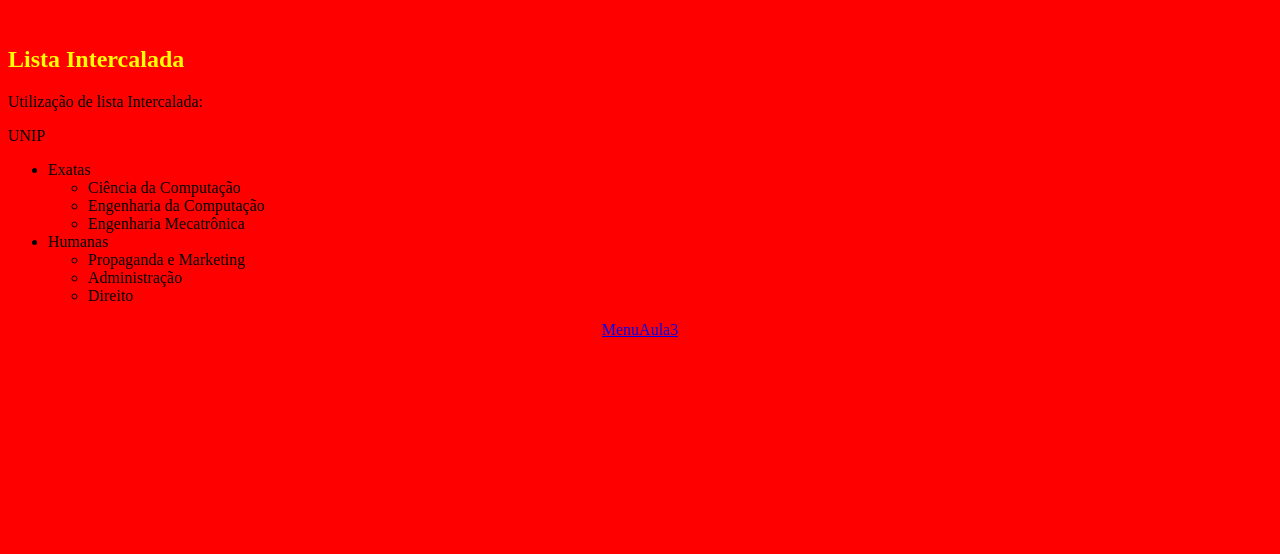
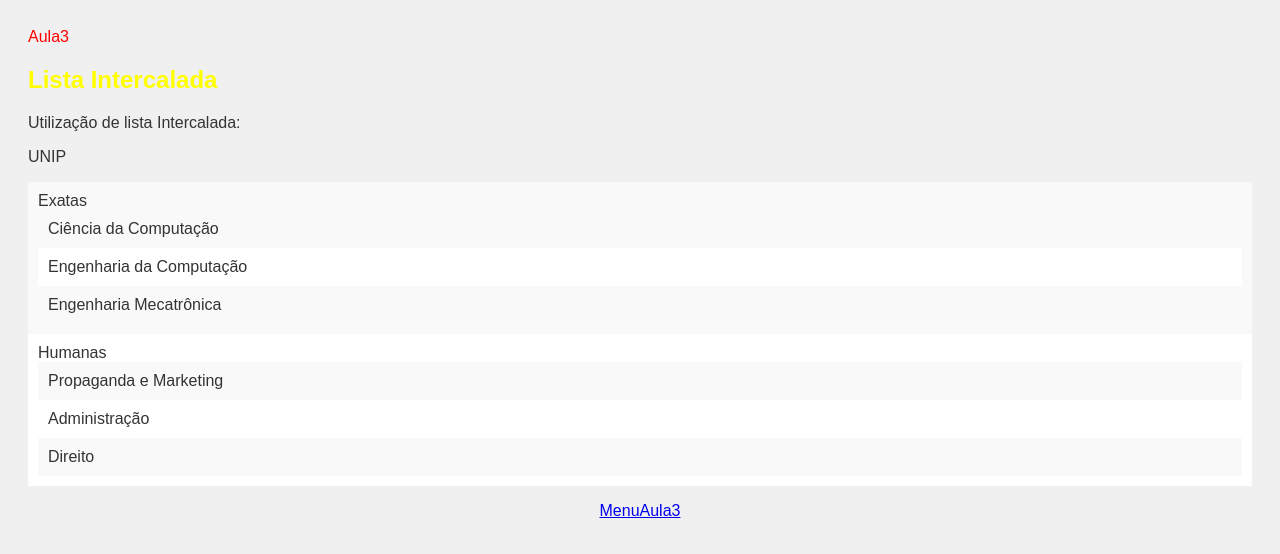
Before and after one commit to Gabriel485s/exe7-3, a plain HTML site: page index.html in a window 1280 px wide. Drawn offline with Linux system fonts and the light colour scheme.

Commit message:
Update index.html

```diff
--- a/index.html
+++ b/index.html
@@ -1,6 +1,32 @@
 <html>
     <head>
         <title>Lista Intercalada</title>
+        <style>
+            body {
+                font-family: Arial, sans-serif;
+                background-color: #f0f0f0;
+                color: #333;
+                padding: 20px;
+            }
+            h1 {
+                color: #007bff;
+                text-align: center;
+                margin-bottom: 20px;
+            }
+            ul {
+                list-style-type: none;
+                padding: 0;
+            }
+            li {
+                padding: 10px;
+            }
+            li:nth-child(odd) {
+                background-color: #f9f9f9;
+            }
+            li:nth-child(even) {
+                background-color: #fff;
+            }
+        </style>
     </head>
     <body bgcolor="#FF0000">
 
```
